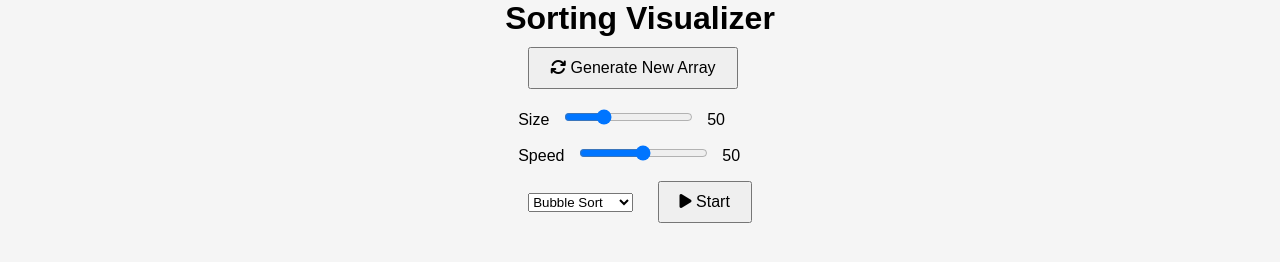
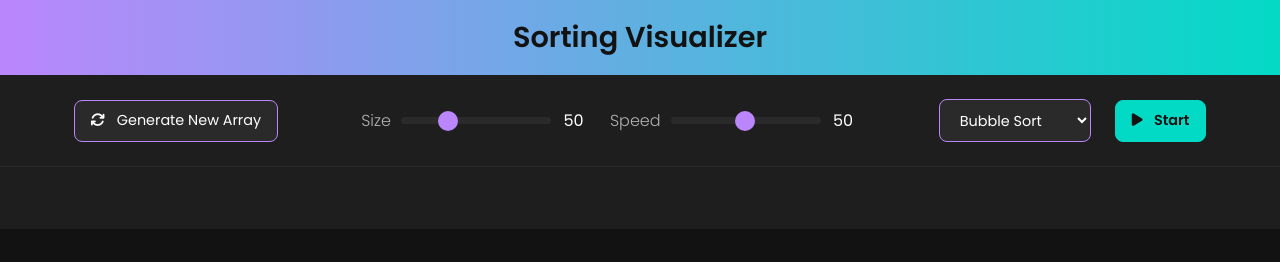
Before and after one commit to GauravSharma018/Sorting-Algorithm-Visualizer, a plain HTML site: page index.html in a window 1280 px wide. Drawn offline with Linux system fonts and the light colour scheme.

Commit message:
Update style.css

```diff
--- a/style.css
+++ b/style.css
@@ -1,46 +1,177 @@
-* {
-  margin: 0;
-  padding: 0;
-  box-sizing: border-box;
+@import url('https://fonts.googleapis.com/css2?family=Poppins:wght@300;400;600&display=swap');
+
+:root {
+    --bg-color: #121212;
+    --primary-surface: #1E1E1E;
+    --secondary-surface: #2A2A2A;
+    --primary-accent: #BB86FC;
+    --secondary-accent: #03DAC6;
+    --text-primary: #FFFFFF;
+    --text-secondary: #B3B3B3;
+
+    --bar-default: var(--secondary-accent);
+    --bar-compare: #F44336; /* Red */
+    --bar-swap: var(--primary-accent); /* Purple */
+    --bar-sorted: #4CAF50; /* Green */
 }
 
 body {
-  font-family: Arial, sans-serif;
+    font-family: 'Poppins', sans-serif;
+    background-color: var(--bg-color);
+    color: var(--text-primary);
+    margin: 0;
     display: flex;
     flex-direction: column;
-  align-items: center;
-  background-color: #f5f5f5;
+    min-height: 100vh;
 }
 
-.header {
-  margin: 20px 0;
+header {
+    background: linear-gradient(90deg, var(--primary-accent) 0%, var(--secondary-accent) 100%);
+    text-align: center;
+    padding: 0.5rem;
+    color: var(--bg-color);
+    font-weight: 600;
 }
 
-button {
-  padding: 10px 20px;
-  margin: 10px;
-  font-size: 16px;
+header h1 {
+    margin: 0.5rem;
+    font-size: 1.8rem;
+}
+
+.controls {
+    display: flex;
+    justify-content: space-around;
+    align-items: center;
+    flex-wrap: wrap;
+    padding: 1rem 2rem;
+    background-color: var(--primary-surface);
+    border-bottom: 1px solid var(--secondary-surface);
+}
+
+.control-section {
+    display: flex;
+    align-items: center;
+    gap: 1.5rem;
+    margin: 0.5rem 0;
+}
+
+.slider-group {
+    display: flex;
+    align-items: center;
+    gap: 0.5rem;
+}
+
+.slider-group label {
+    color: var(--text-secondary);
+    font-weight: 300;
+}
+
+.slider-group span {
+    color: var(--text-primary);
+    font-weight: 400;
+    min-width: 25px;
+    text-align: center;
+}
+
+button, select {
+    background-color: var(--secondary-surface);
+    border: 1px solid var(--primary-accent);
+    color: var(--text-primary);
+    padding: 0.6rem 1rem;
+    border-radius: 8px;
+    cursor: pointer;
+    transition: all 0.2s ease-in-out;
+    font-family: 'Poppins', sans-serif;
+    font-size: 0.9rem;
+}
+
+button:hover, select:hover {
+    background-color: var(--primary-accent);
+    color: var(--bg-color);
+    border-color: var(--secondary-accent);
+}
+
+button:disabled {
+    background-color: #333;
+    border-color: #555;
+    color: #777;
+    cursor: not-allowed;
+}
+
+button i {
+    margin-right: 0.5rem;
+}
+
+.start-btn {
+    background-color: var(--secondary-accent);
+    color: var(--bg-color);
+    font-weight: 600;
+    border: 1px solid var(--secondary-accent);
+}
+
+input[type="range"] {
+    -webkit-appearance: none;
+    appearance: none;
+    width: 150px;
+    height: 7px;
+    background: var(--secondary-surface);
+    border-radius: 5px;
+    outline: none;
     cursor: pointer;
 }
 
-select, input[type="range"] {
-  margin: 10px;
+input[type="range"]::-webkit-slider-thumb {
+    -webkit-appearance: none;
+    appearance: none;
+    width: 20px;
+    height: 20px;
+    background: var(--primary-accent);
+    border-radius: 50%;
 }
 
-.visualizer {
+input[type="range"]::-moz-range-thumb {
+    width: 20px;
+    height: 20px;
+    background: var(--primary-accent);
+    border-radius: 50%;
+}
+
+#array-display-container {
+    background-color: var(--primary-surface);
+    padding: 0.5rem 2rem;
+    text-align: center;
+}
+
+#array-display {
+    color: var(--text-secondary);
+    font-family: 'Courier New', Courier, monospace;
+    font-size: 0.9rem;
+    word-break: break-all;
+    min-height: 1.2em;
+}
+
+main {
+    flex-grow: 1;
     display: flex;
     justify-content: center;
     align-items: flex-end;
-  height: 400px;
-  width: 80%;
-  margin-top: 20px;
-  border: 2px solid #000;
-  background-color: #fff;
+    padding: 1rem;
+    overflow: hidden;
+}
+
+#bars-container {
+    display: flex;
+    justify-content: center;
+    align-items: flex-end;
+    width: 95%;
+    height: 65vh;
 }
 
 .bar {
-  width: 5px;
+    background-color: var(--bar-default);
+    border-top-left-radius: 4px;
+    border-top-right-radius: 4px;
+    width: 10px;
     margin: 0 1px;
-  background-color: #3498db;
-  transition: height 0.1s ease;
+    transition: height 0.2s ease, background-color 0.2s ease;
 }
```
Lines whose indentation alone changed are shown as unchanged.
